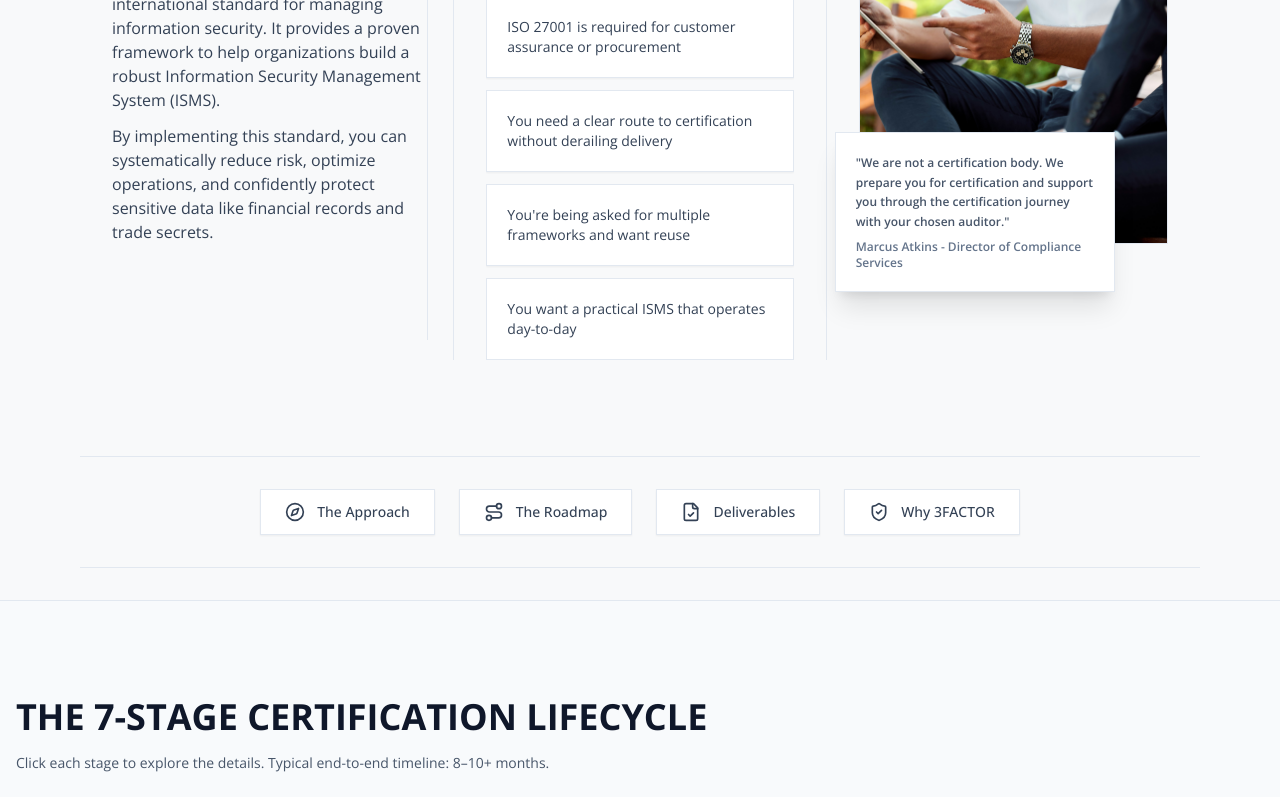
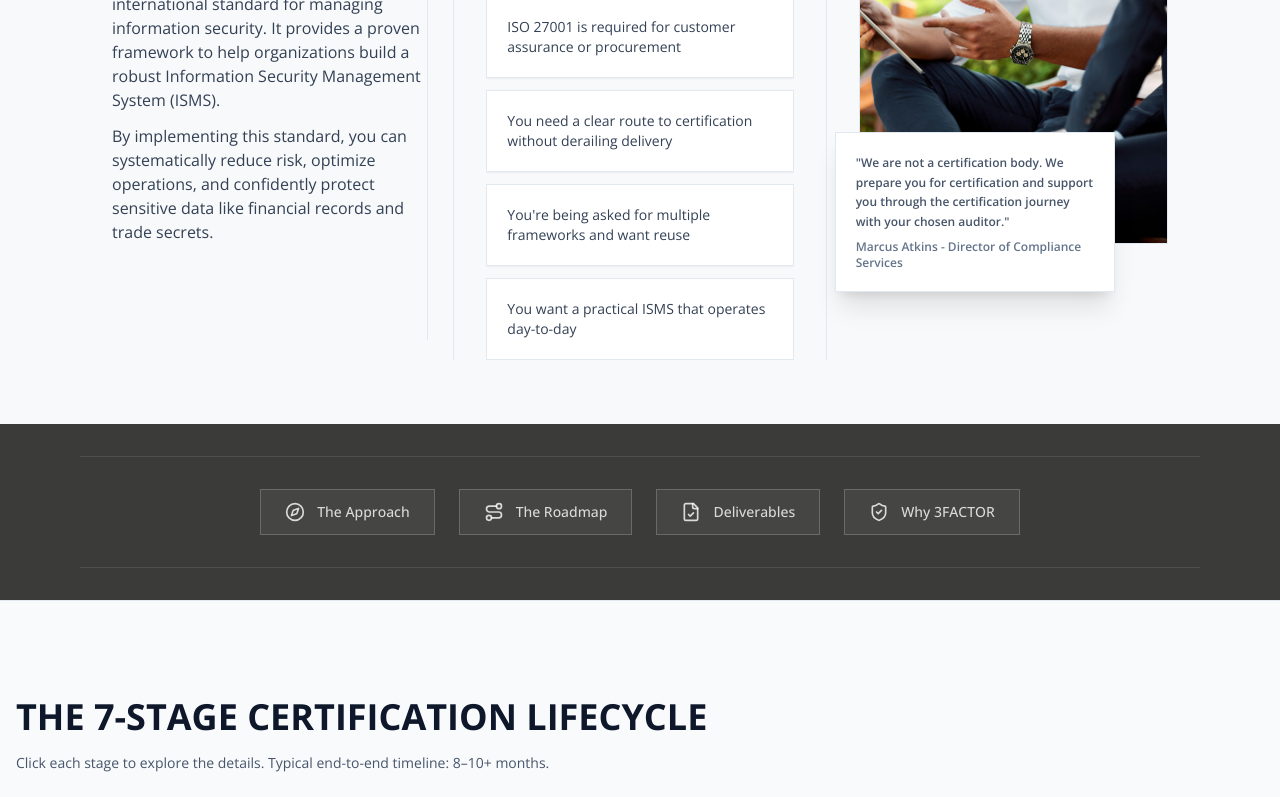
Before and after one commit to Sean3FACTOR/threefactor-glow-web, a React (Vite) app: page /services/iso-27001 in a window 1280 px wide. Shown: the part 460-1257 px from the top of the page. Built offline with nearby package versions, Linux system fonts and the light colour scheme.

Commit message:
Darken Why section

```diff
--- a/src/pages/ISO27001Page.tsx
+++ b/src/pages/ISO27001Page.tsx
@@ -683,18 +683,18 @@ const ISO27001Page = () => {
 
 
       {/* ═══ SUB-NAV BUTTON BAR ═══ */}
-      <section className="py-8" style={{ backgroundColor: "#F8F9FA" }}>
+      <section className="py-8" style={{ backgroundColor: "#3B3B39" }}>
         <div className="container mx-auto px-4 max-w-6xl">
-          <div className="border-t border-b border-slate-200 py-8">
+          <div className="border-t border-b border-white/10 py-8">
             <div className="flex flex-wrap justify-center gap-4 md:gap-6">
               {subNavLinks.map((link) => {const Icon = link.icon;return (
                   <button
                     key={link.target}
                     onClick={() => scrollTo(link.target)}
-                    className={`w-full sm:w-auto bg-white border px-6 py-3 shadow-sm hover:shadow-md transition-all duration-200 cursor-pointer flex items-center justify-center gap-3 font-medium text-sm ${
+                    className={`w-full sm:w-auto border px-6 py-3 transition-all duration-200 cursor-pointer flex items-center justify-center gap-3 font-medium text-sm ${
                     activeNav === link.target ?
-                    "text-orange-600 border-orange-400" :
-                    "text-slate-700 border-slate-200 hover:text-orange-600 hover:border-orange-300"}`
+                    "text-orange-400 border-orange-400 bg-white/10" :
+                    "text-white/80 border-white/20 bg-white/5 hover:text-orange-400 hover:border-orange-400/50"}`
                     }>
 
                     <Icon className="w-5 h-5" />
```
